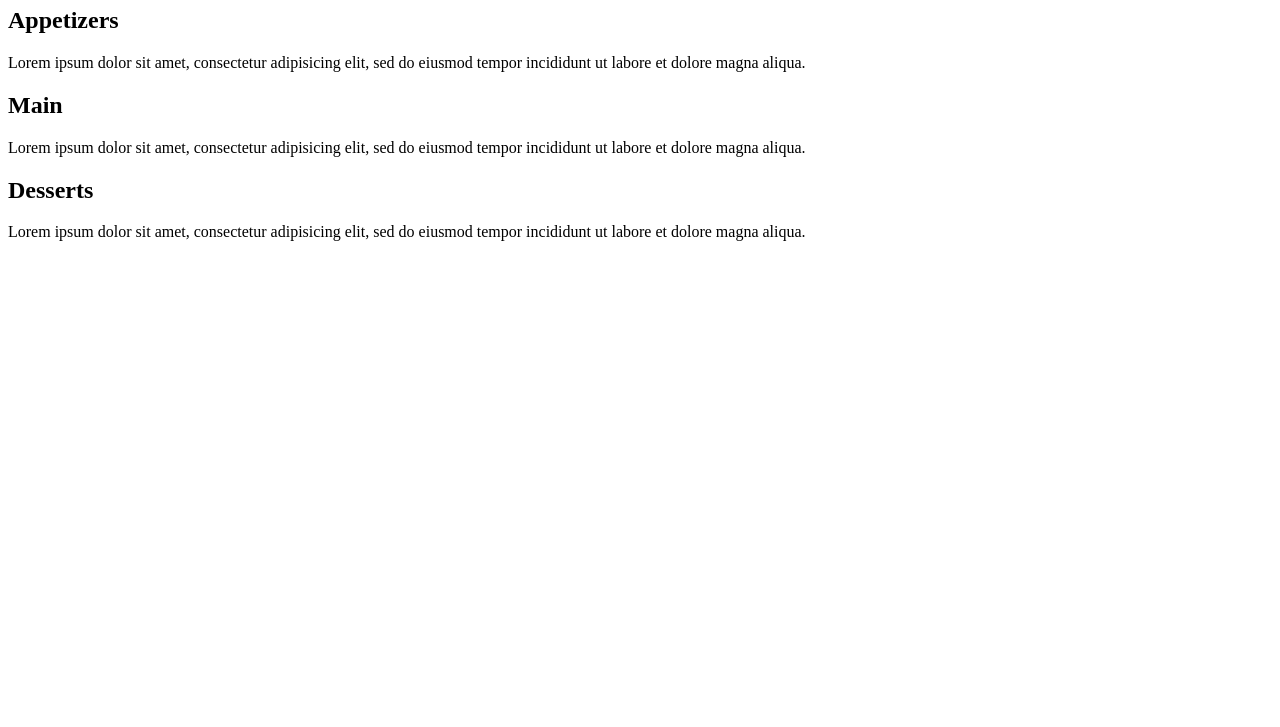
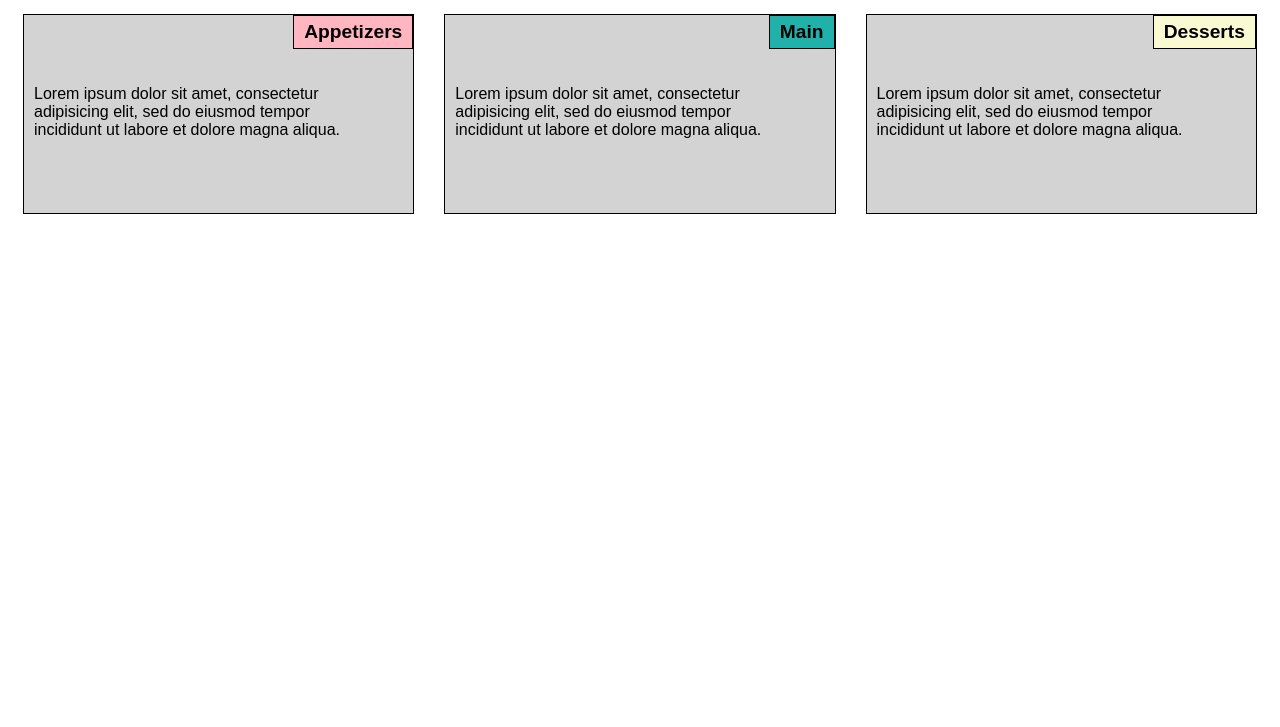
Before and after one commit to Olafurbd/courseratest, a plain HTML site: page module2-solution/index.html in a window 1280 px wide. Shown: the part 73-800 px from the top of the page. Drawn offline with Linux system fonts and the light colour scheme; files that its build step writes are made by us from their sources.

Commit message:
Update index.html

```diff
--- a/module2-solution/index.html
+++ b/module2-solution/index.html
@@ -2,7 +2,7 @@
 <html>
 <head>
 	<meta charset="utf-8">
-	<link rel="stylesheet" href="CSS/module2style.css">
+	<link rel="stylesheet" href="module2-solution/style.css">
 	<meta name="viewport" content="width=device-width, initial-scale=1">
 	<title>Module 2 assignmt</title>
 </head>
```
